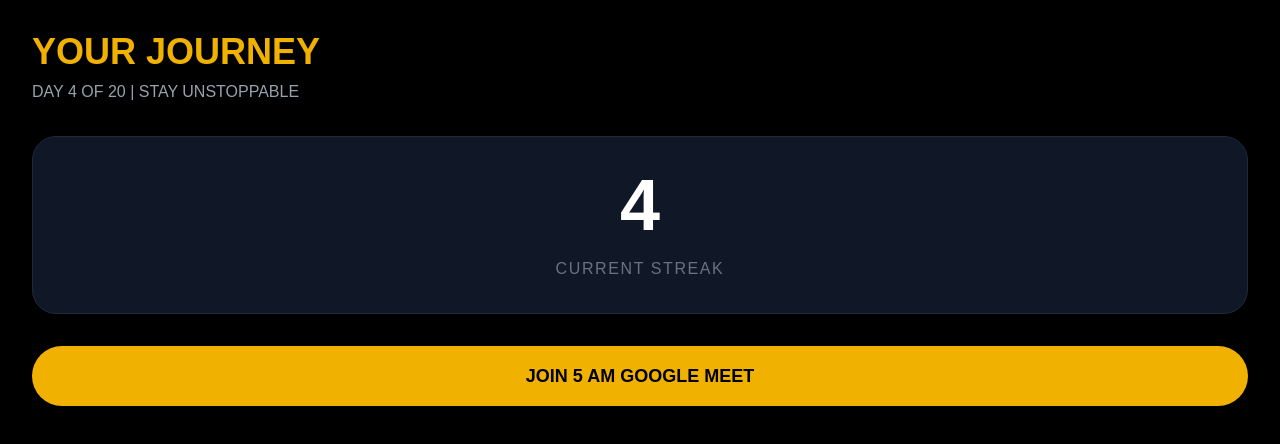
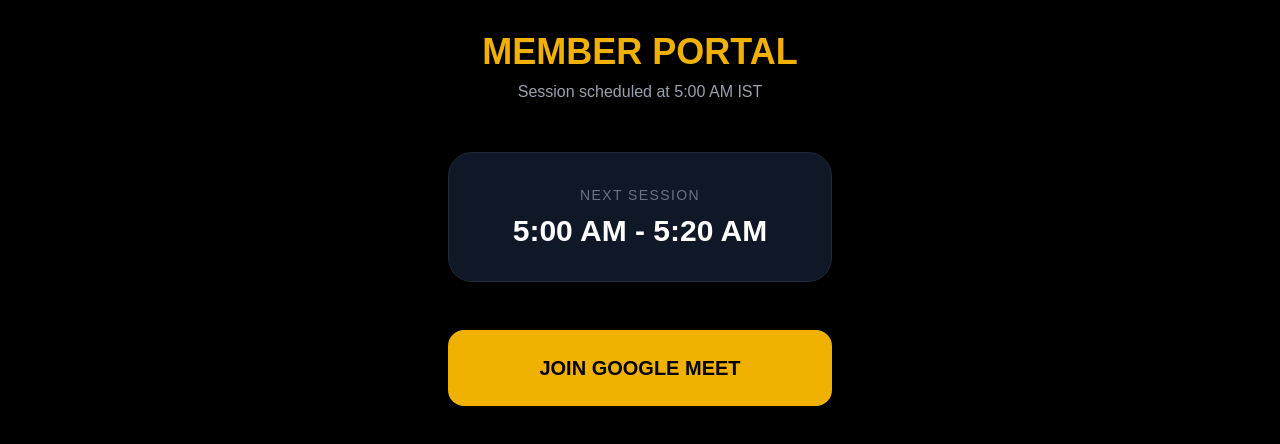
Before and after one commit to miteshnijhara-code/5am-club-elite, a Next.js app: page /portal in a window 1280 px wide. Shown: the top 444 px of the page. Built offline with nearby package versions, Linux system fonts and the light colour scheme.

Commit message:
CTO: Launching Production SaaS Portal V3

```diff
--- a/app/page.tsx
+++ b/app/page.tsx
@@ -1,7 +1,7 @@
 'use client';
 import React from 'react';
 import LiveCounter from './components/LiveCounter';
-import { Smartphone, Lock, Zap } from 'lucide-react';
+import { Smartphone, Lock, Zap, Star } from 'lucide-react';
 
 export default function LandingPage() {
   return (
@@ -9,11 +9,11 @@
       <header className="py-20 px-6 text-center">
         <LiveCounter />
         <h1 className="text-6xl md:text-8xl font-black text-yellow-500 mb-6 tracking-tighter">5 AM CLUB</h1>
-        <p className="text-2xl text-gray-300 max-w-2xl mx-auto mb-10">Own your morning. Master your life. Join the elite community that masters the first hour of the day.</p>
+        <p className="text-2xl text-gray-300 max-w-2xl mx-auto mb-10">Own your morning. Master your life. Join 200+ elite members in the 20-day habit transformation.</p>
 
         <div className="flex flex-col md:flex-row gap-6 justify-center">
-          <a href="https://expo.dev/accounts/mnijhara/projects/five-am-club/builds/c3b1df80-b2c1-4092-b35f-fca2756625e6" className="bg-yellow-500 text-black font-bold py-4 px-10 rounded-full text-lg hover:scale-105 transition">
-            DOWNLOAD ELITE APP
+          <a href="/portal" className="bg-yellow-500 text-black font-bold py-4 px-10 rounded-full text-lg hover:scale-105 transition">
+            JOIN THE CLUB
           </a>
         </div>
       </header>
@@ -22,17 +22,31 @@
         <div className="max-w-4xl mx-auto grid md:grid-cols-3 gap-12">
           <Feature icon={<Zap />} title="Hardened Protocol" desc="App locks until session ends." />
           <Feature icon={<Lock />} title="Accountability" desc="20 days of brain-active sessions." />
-          <Feature icon={<Smartphone />} title="Native Elite" desc="Real-time session integration." />
+          <Feature icon={<Smartphone />} title="Mobile Elite" desc="Native app integration." />
         </div>
       </section>
 
       <section className="py-20 px-6 text-center">
-        <h2 className="text-4xl font-bold mb-10">SECURE YOUR MEMBERSHIP</h2>
+        <h2 className="text-4xl font-bold mb-10 text-yellow-500">TRUSTED BY ELITES</h2>
+        <div className="grid md:grid-cols-2 gap-8 max-w-2xl mx-auto">
+          <div className="bg-gray-900 p-6 rounded-xl border border-gray-800">
+            <p className="italic text-gray-300">"The best decision of my career was joining the club. My productivity has tripled."</p>
+            <p className="mt-4 font-bold">- Rahul, Tech Founder</p>
+          </div>
+          <div className="bg-gray-900 p-6 rounded-xl border border-gray-800">
+            <p className="italic text-gray-300">"This isn't just a wake-up club. It's a mental gym."</p>
+            <p className="mt-4 font-bold">- Priya, Designer</p>
+          </div>
+        </div>
+      </section>
+
+      <section className="py-20 px-6 text-center">
+        <h2 className="text-4xl font-bold mb-10">MEMBERSHIP: ₹999 / 20 DAYS</h2>
         <div className="bg-white p-6 rounded-3xl mx-auto w-72 mb-6">
-          <img src="https://via.placeholder.com/256?text=UPI+QR+CODE" alt="UPI QR Code" className="w-full" />
+          <img src="/qr-code.png" alt="UPI QR Code" className="w-full" />
         </div>
-        <p className="text-xl font-bold text-yellow-500">Scan UPI to pay.</p>
-        <p className="text-gray-500 mt-2">After payment, join the private portal.</p>
+        <p className="text-xl font-bold text-yellow-500">Scan to pay via UPI.</p>
+        <p className="text-gray-500 mt-2">After payment, message your UTR to +91-XXXX-XXXXXX.</p>
       </section>
     </div>
   );
--- a/app/portal/page.tsx
+++ b/app/portal/page.tsx
@@ -1,21 +1,24 @@
 'use client';
-import { useState } from 'react';
-
 export default function MemberPortal() {
-  const [streak, setStreak] = useState(4); // Example Data: Day 4 of 20
+  const joinGoogleMeet = () => {
+    window.location.href = "https://meet.google.com/YOUR-ROOM-CODE";
+  };
 
   return (
-    <div className="min-h-screen bg-black text-white p-8">
-      <h1 className="text-4xl font-black text-yellow-500 mb-2">YOUR JOURNEY</h1>
-      <p className="text-gray-400 mb-8">DAY {streak} OF 20 | STAY UNSTOPPABLE</p>
+    <div className="min-h-screen bg-black text-white p-8 flex flex-col items-center">
+      <h1 className="text-4xl font-black text-yellow-500 mb-2">MEMBER PORTAL</h1>
+      <p className="text-gray-400 mb-12">Session scheduled at 5:00 AM IST</p>
 
-      <div className="bg-gray-900 p-8 rounded-3xl border border-gray-800 mb-8">
-        <div className="text-center text-7xl font-bold mb-4">{streak}</div>
-        <div className="text-center text-gray-500 uppercase tracking-widest">Current Streak</div>
+      <div className="w-full max-w-sm bg-gray-900 p-8 rounded-3xl border border-gray-800 mb-12 text-center">
+        <div className="text-sm text-gray-500 uppercase tracking-widest mb-2">Next Session</div>
+        <div className="text-3xl font-bold text-white">5:00 AM - 5:20 AM</div>
       </div>
 
-      <button className="w-full bg-yellow-500 text-black font-bold py-4 rounded-full text-lg">
-        JOIN 5 AM GOOGLE MEET
+      <button
+        onClick={joinGoogleMeet}
+        className="w-full max-w-sm bg-yellow-500 text-black font-bold py-6 rounded-2xl text-xl hover:scale-105 transition"
+      >
+        JOIN GOOGLE MEET
       </button>
     </div>
   );
```
